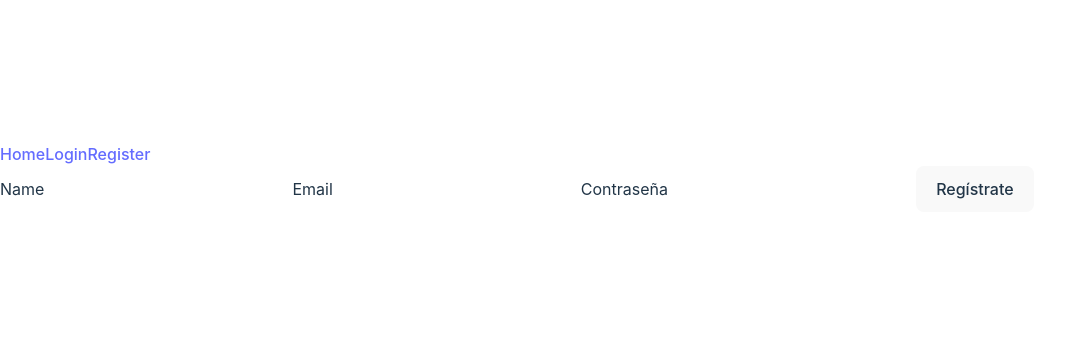
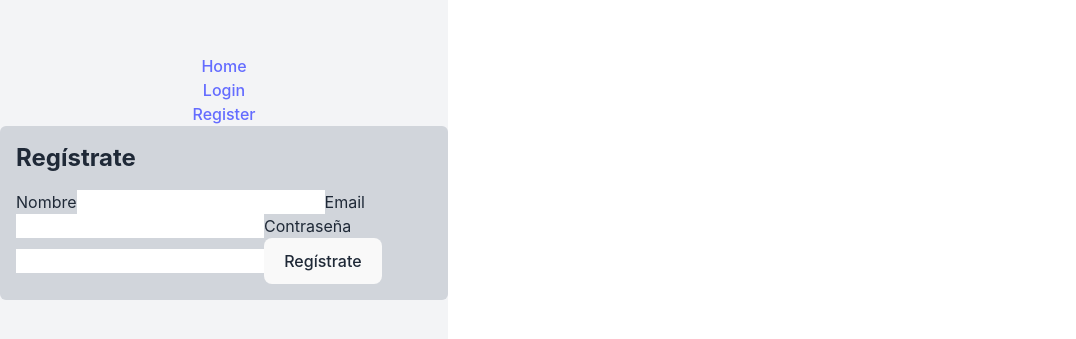
Before and after one commit to GuillermoGCP/Social-Links, a React (Vite) app: page /register in a window 1280 px wide. Shown: the part 223-562 px from the top of the page, without its empty margins (0-1076 px from the left). Built offline with nearby package versions, Linux system fonts and the light colour scheme.

Commit message:
probando estilos con tailwind pfff que coñazo

```diff
--- a/src/main.jsx
+++ b/src/main.jsx
@@ -4,7 +4,7 @@ import { ToastContainer } from "react-toastify";
 import "react-toastify/dist/ReactToastify.css";
 import { RouterProvider, createBrowserRouter } from "react-router-dom";
 import BaseComponent from "./components/BaseComponent";
-// import Home from "./pages/Home";
+import Home from "./pages/Home";
 import Register from "./pages/Register";
 import Login from "./pages/Login";
 import Dashboard from "./pages/Dashboard";
@@ -14,7 +14,7 @@ import { TokenProvider } from "./contexs/tokenContext";
 
 const router = createBrowserRouter([
   { path: "", element: <BaseComponent /> },
-  // { path: "", element: <Home /> },
+  { path: "", element: <Home /> },
   { path: "register", element: <Register /> },
   { path: "login", element: <Login /> },
   { path: "dashboard", element: <Dashboard /> },
--- a/src/pages/Login.jsx
+++ b/src/pages/Login.jsx
@@ -8,12 +8,18 @@ const Login = () => {
   const { email, setEmail, password, setPassword, loginHandler } = useLogin();
 
   return (
-    <>
+    <div className="flex flex-col items-center justify-center h-screen bg-gray-100">
       <Navigation />
-      <EmailInput email={email} setEmail={setEmail} />
-      <PasswordInput password={password} setPassword={setPassword} />
-      <Button handler={loginHandler}>Iniciar sesión</Button>
-    </>
+      <form className="bg-gray-300 text-gray-800 w-full max-w-md p-4 rounded-md">
+        <h1 className="text-2xl font-bold mb-4">Iniciar Sesión</h1>
+        <EmailInput email={email} setEmail={setEmail} />
+        <PasswordInput password={password} setPassword={setPassword} />
+        <Button handler={loginHandler} className="mt-4 bg-gray-800 text-white py-2 px-4">
+          Iniciar sesión
+        </Button>
+      </form>
+    </div>
   );
 };
+
 export default Login;
--- a/src/pages/Register.jsx
+++ b/src/pages/Register.jsx
@@ -17,17 +17,20 @@ const Register = () => {
   } = useRegister();
 
   return (
-    <>
+    <div className="flex flex-col items-center justify-center h-screen bg-gray-100">
       <Navigation />
-      <form>
+      <form className="bg-gray-300 text-gray-800 w-full max-w-md p-4 rounded-md">
+        <h1 className="text-2xl font-bold mb-4">Regístrate</h1>
         <TextInput name={name} setName={setName}>
-          Name
+          Nombre
         </TextInput>
         <EmailInput email={email} setEmail={setEmail} />
         <PasswordInput password={password} setPassword={setPassword} />
-        <Button handler={handleRegisterSubmit}>Regístrate</Button>
+        <Button handler={handleRegisterSubmit} className="mt-4 bg-gray-800 text-white py-2 px-4">
+          Regístrate
+        </Button>
       </form>
-    </>
+    </div>
   );
 };
 
```
